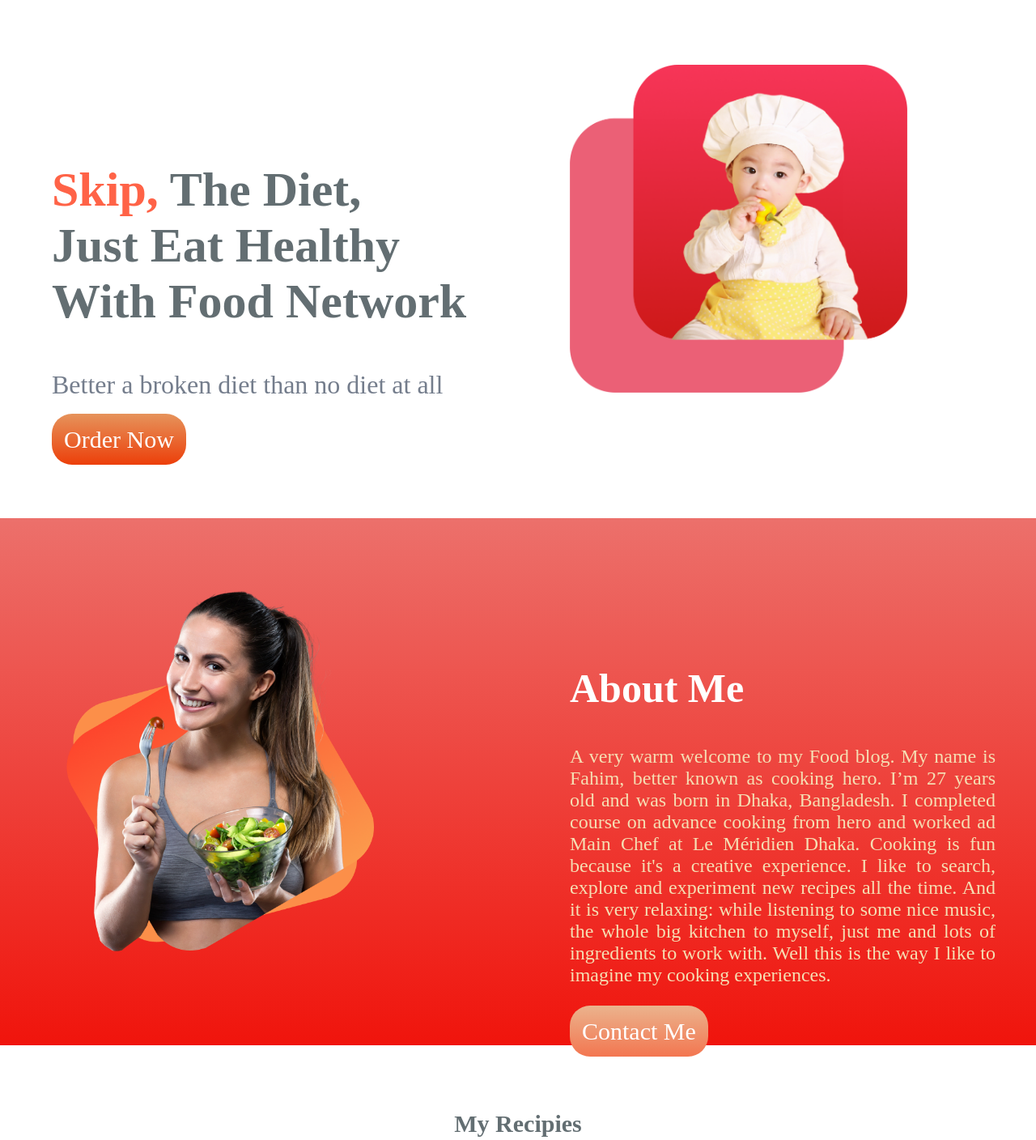
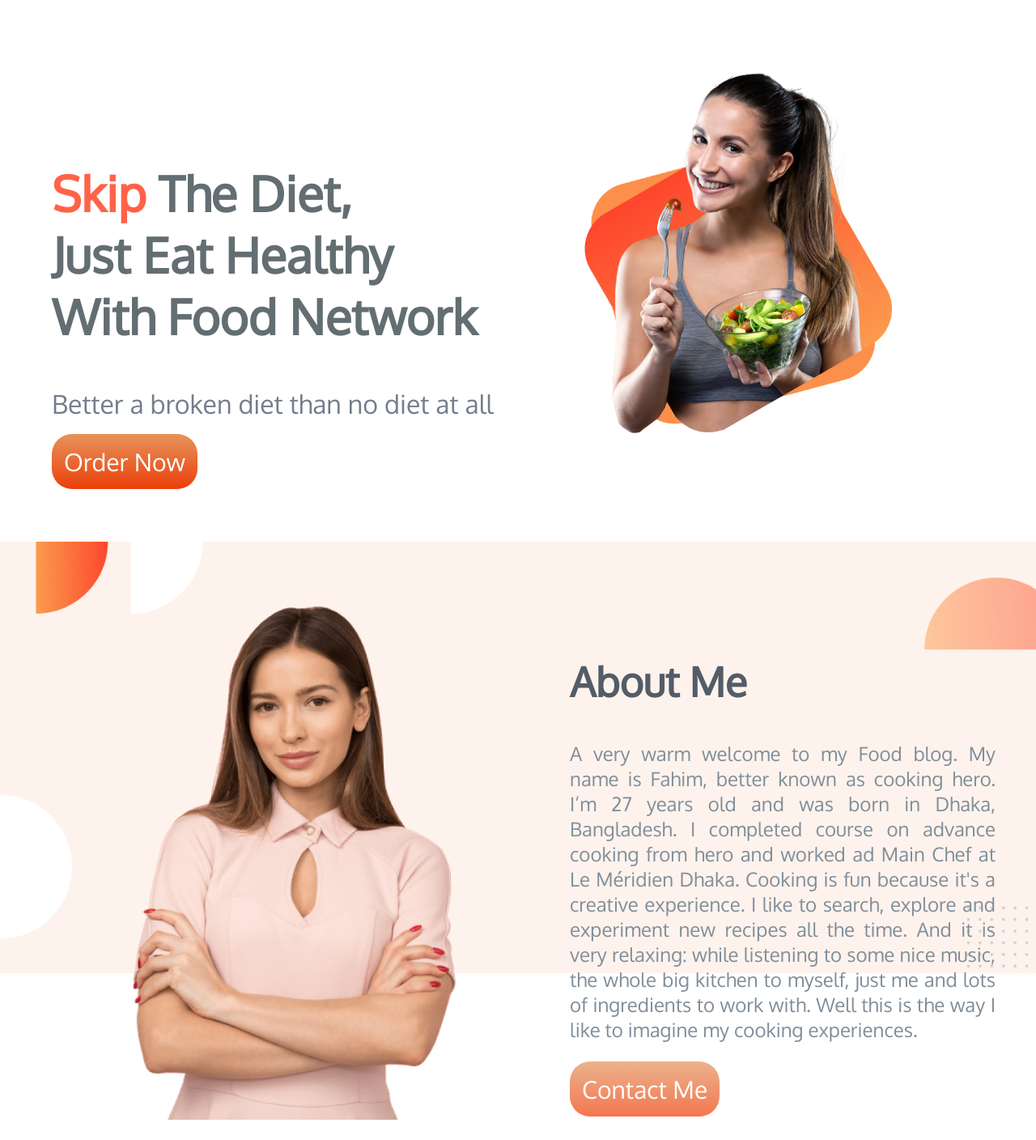
Before and after one commit to fahim2708/food_network, a plain HTML site: page index.html in a window 1280 px wide. Shown: the top 1408 px of the page at 81% size. Drawn offline with Linux system fonts and the light colour scheme.

Commit message:
second commit

```diff
--- a/index.html
+++ b/index.html
@@ -6,6 +6,9 @@
     <meta http-equiv="X-UA-Compatible" content="IE=edge">
     <meta name="viewport" content="width=device-width, initial-scale=1.0">
     <title>Food Network</title>
+    <link rel="preconnect" href="https://fonts.googleapis.com">
+    <link rel="preconnect" href="https://fonts.gstatic.com" crossorigin>
+    <link href="https://fonts.googleapis.com/css2?family=Oxygen&display=swap" rel="stylesheet">
     <link rel="stylesheet" href="style.css">
 </head>
 
@@ -20,19 +23,19 @@
 
     <section class="flex-container">
         <div class="half-width">
-            <h1 class="top-header"><span id="top-header-skip">Skip,</span> The Diet, <br>
+            <h1 class="top-header"><span id="top-header-skip">Skip</span> The Diet, <br>
                 Just Eat Healthy<br>
                 With Food Network</h1>
             <p class="top-header-p">Better a broken diet than no diet at all</p>
             <a href="https://www.linkedin.com/in/in-fahim/" target="_blank" class="order-button">Order Now</a>
         </div>
         <div class="half-width">
-            <img src="images/Group 8447.png" alt="">
+            <img src="images/female/Group 8425.png" alt="">
         </div>
     </section>
     <section class="about flex-container">
         <div class="half-width">
-            <img src="images/female/Group 8425.png" alt="">
+            <img src="images/female/Person Image.png" alt="" class="about-img">
         </div>
         <div class="half-width about-div">
             <h1 class="about-header">About Me</h1>
@@ -58,7 +61,7 @@
         <div class="half-width recipies">
             <img src="images/food/Project Cover.jpg" alt="">
             <h2>
-                Choolate Spong Cake
+                Chocolate Spong Cake
             </h2>
             <p>
                 Preheat oven to 350 degrees F (175 degrees C). Grease and flour an 8-inch square pan. In a large
--- a/style.css
+++ b/style.css
@@ -1,5 +1,6 @@
 body{
     margin: 0;
+    font-family: 'Oxygen', sans-serif;
 }
 
 .flex-container{
@@ -56,25 +57,33 @@ body{
 }
 
 .about{
-    background-image: linear-gradient(rgb(236, 112, 107), rgb(240, 20, 12));
+    background-image: url(images/shapes/7.png);
     background-repeat: no-repeat;
+    background-size: 100%;
+}
+
+.about-img{
+    display: block;
+    max-width: 400px;
+    width: auto;
+    padding-left: 100px;
 }
 
 .about-header{
     font-size: 50px;
-    color: white;
+    color: #535c68;
 }
 
 .about-p{
     font-size: x-large;
-    color: wheat;
+    color: #808e9b;
     padding-bottom: 15px;
     padding-right: 30px;
     text-align: justify;
 }
 
 .about-div{
-    margin-top: 140px;
+    margin-top: 100px;
 }
 
 .my-recipies{
```
Also changed, not shown: images/Group 8447.png (deleted).
